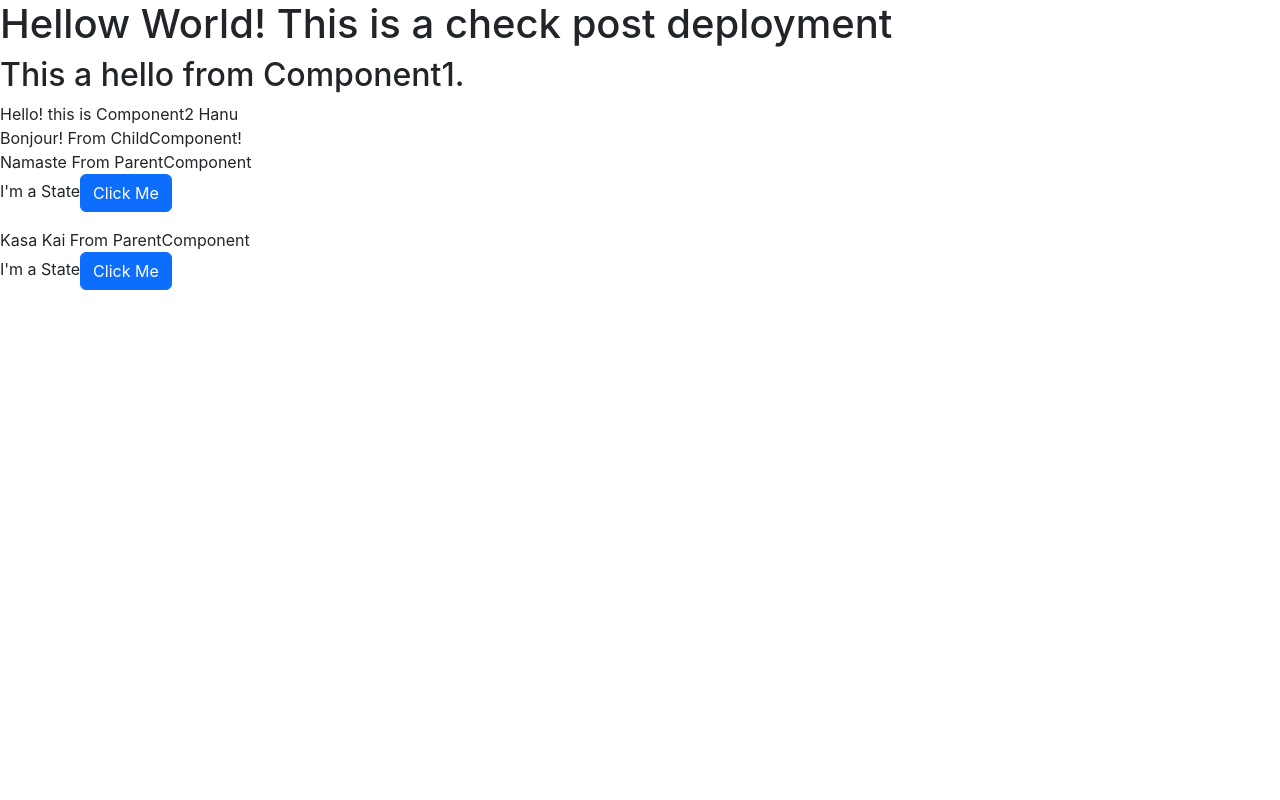
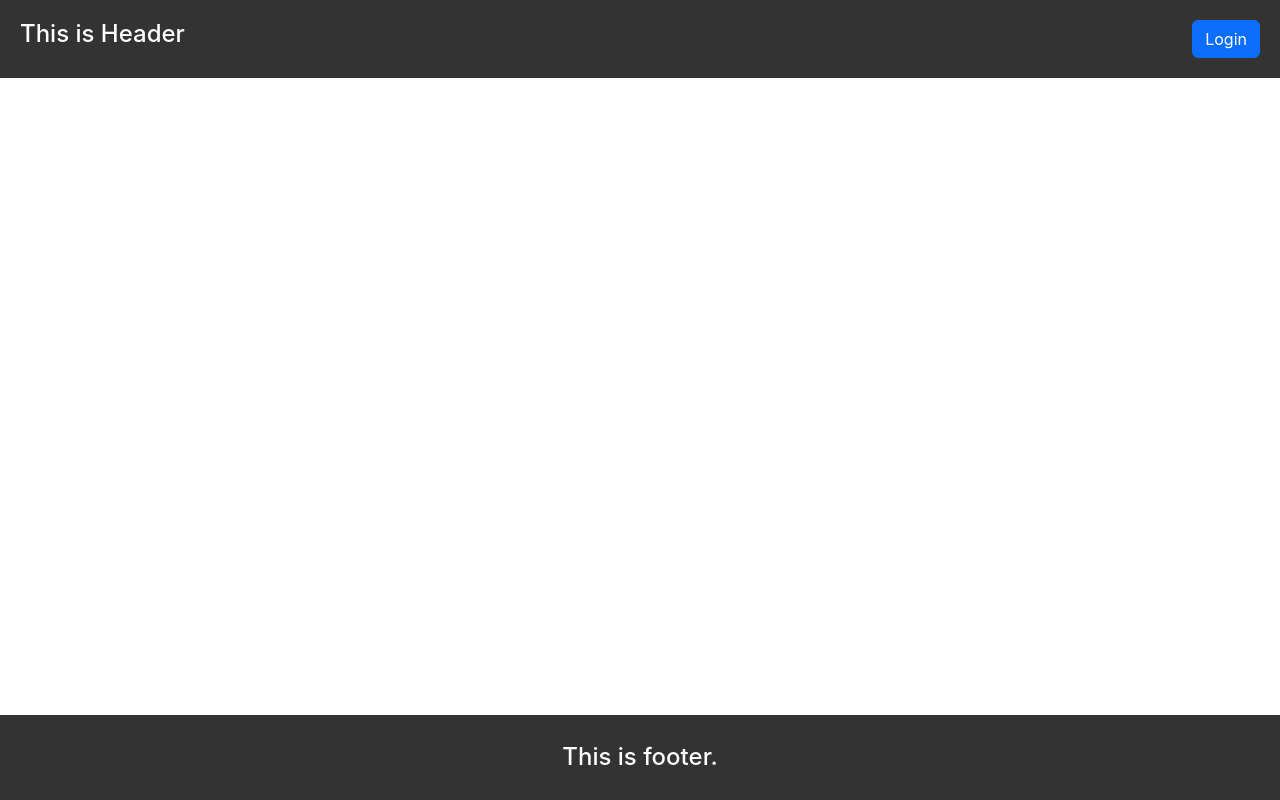
Before and after one commit to abhishek-dixit7/react-learn, a React (Create React App) app: page / in a window 1280 px wide. Built offline with nearby package versions, Linux system fonts and the light colour scheme.

Commit message:
Assignment One: - Added Header - Added Footer - Added MainComponent
Used css for design
added login logout using useState.

```diff
--- a/src/App.css
+++ b/src/App.css
@@ -1,5 +1,6 @@
 .App {
-  text-align: center;
+  display: flex;
+  flex-direction: column;
 }
 
 .App-logo {
@@ -13,7 +14,7 @@
   }
 }
 
-.App-header {
+/* .App-header {
   background-color: #282c34;
   min-height: 100vh;
   display: flex;
@@ -22,7 +23,7 @@
   justify-content: center;
   font-size: calc(10px + 2vmin);
   color: white;
-}
+} */
 
 .App-link {
   color: #61dafb;
--- a/src/App.js
+++ b/src/App.js
@@ -2,15 +2,14 @@ import { Component1 } from "./Components/FunctionalComponents";
 import Component2 from "./Components/ClassComponents";
 import logo from "./logo.svg";
 import ChildComponent from "./Components/ChildComponent";
-//import "./App.css";
+import Header from "./Components/AssignmentOne/Header/Header";
+import MainComponent from "./Components/AssignmentOne/MainComponent/MainComponent";
+import "./App.css";
 
 function App() {
   return (
     <div className="App">
-      <h1>Hellow World! This is a check post deployment</h1>
-      <Component1 />
-      <Component2 />
-      <ChildComponent greetMe="Bonjour!" />
+      <MainComponent />
     </div>
   );
 }
--- /dev/null
+++ b/src/Components/AssignmentOne/Footer/Footer.css
@@ -0,0 +1,25 @@
+/* .footer {
+  margin-bottom: 200px;
+  display: flex;
+  height: auto;
+  width: auto;
+  text-align: center;
+  background-color: rgb(54, 54, 54);
+  color: white;
+  float: bottom;
+} */
+
+.footer {
+  position: fixed;
+  left: 0;
+  bottom: 0;
+  width: 100%;
+  background-color: #333;
+  color: #fff;
+  text-align: center;
+  padding: 20px;
+}
+
+.footer > h4 {
+  padding-top: 0.5rem;
+}
--- /dev/null
+++ b/src/Components/AssignmentOne/Footer/Footer.js
@@ -0,0 +1,10 @@
+import React from "react";
+import "./Footer.css";
+
+export default function Footer() {
+  return (
+    <div className="footer">
+      <h4>This is footer.</h4>
+    </div>
+  );
+}
--- /dev/null
+++ b/src/Components/AssignmentOne/Header/Header.css
@@ -0,0 +1,32 @@
+/* .header {
+  display: flex;
+  flex-direction: row;
+  justify-content: space-between;
+  height: auto;
+  width: auto;
+  text-align: center;
+  background-color: rgb(54, 54, 54);
+  color: white;
+} */
+
+/* .loginButton {
+  display: flex;
+  justify-content: flex-end;
+} */
+
+.header {
+  position: fixed;
+  display: flex;
+  justify-content: space-between;
+  left: 0;
+  top: 0;
+  width: 100%;
+  background-color: #333;
+  color: #fff;
+  text-align: center;
+  padding: 20px;
+}
+
+/* .header > h4 {
+
+} */
--- /dev/null
+++ b/src/Components/AssignmentOne/Header/Header.js
@@ -0,0 +1,15 @@
+import React from "react";
+import { Button } from "react-bootstrap";
+import "./Header.css";
+
+export default function Header({ handleLogin, statusLogin }) {
+  return (
+    <div className="header">
+      <h4>This is Header</h4>
+      <Button onClick={handleLogin} className="loginButton">
+        {statusLogin}
+        {console.log(statusLogin)}
+      </Button>
+    </div>
+  );
+}
--- /dev/null
+++ b/src/Components/AssignmentOne/MainComponent/MainComponent.css
@@ -0,0 +1,16 @@
+.MainComponent {
+  position: fixed;
+  left: 0;
+  top: 45%;
+  width: 100%;
+  background-color: rgb(255, 255, 255);
+  color: #000000;
+  text-align: center;
+  height: 200px;
+  justify-content: center;
+  display: flex;
+}
+
+.MainComponent > h1 {
+  font-size: 350%;
+}
--- /dev/null
+++ b/src/Components/AssignmentOne/MainComponent/MainComponent.js
@@ -0,0 +1,28 @@
+import React, { useState } from "react";
+import Footer from "../Footer/Footer";
+import Header from "../Header/Header";
+import "./MainComponent.css";
+
+export default function MainComponent() {
+  const [login, setLogin] = useState(false);
+
+  function handleLogin() {
+    setLogin(login ? false : true);
+    console.log(login);
+  }
+
+  return (
+    <>
+      <Header
+        handleLogin={handleLogin}
+        statusLogin={login ? "Logout" : "Login"}
+      />
+
+      <div className="MainComponent">
+        {login ? <h1>This is MainComponent</h1> : ""}
+      </div>
+
+      <Footer />
+    </>
+  );
+}
```
